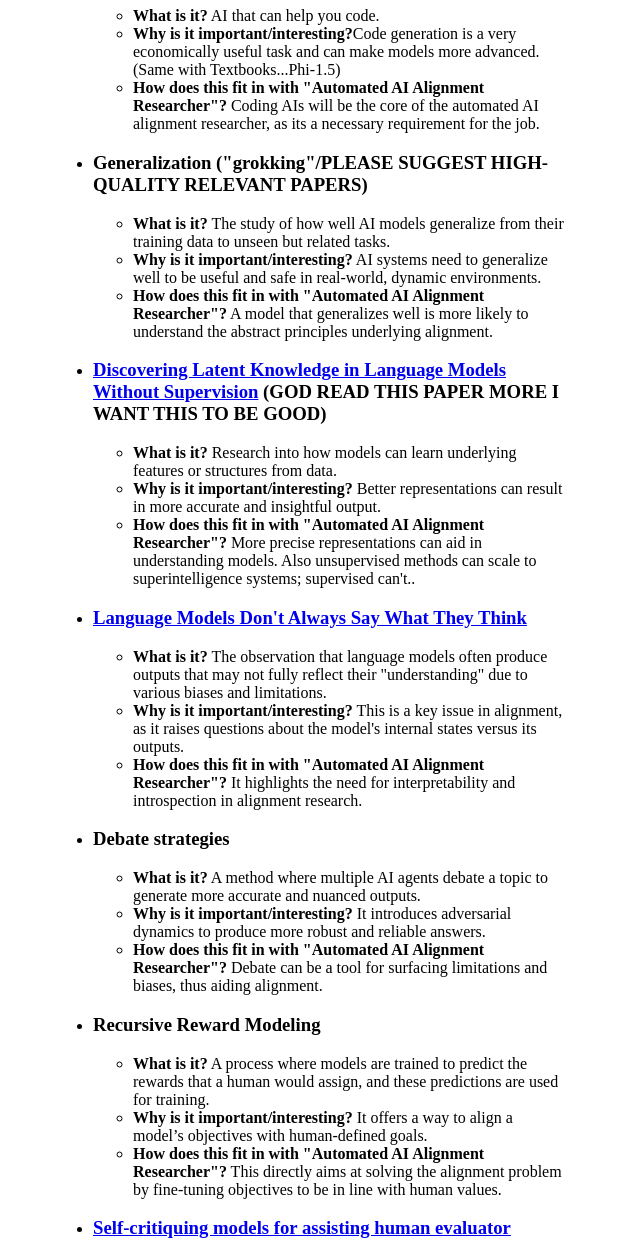
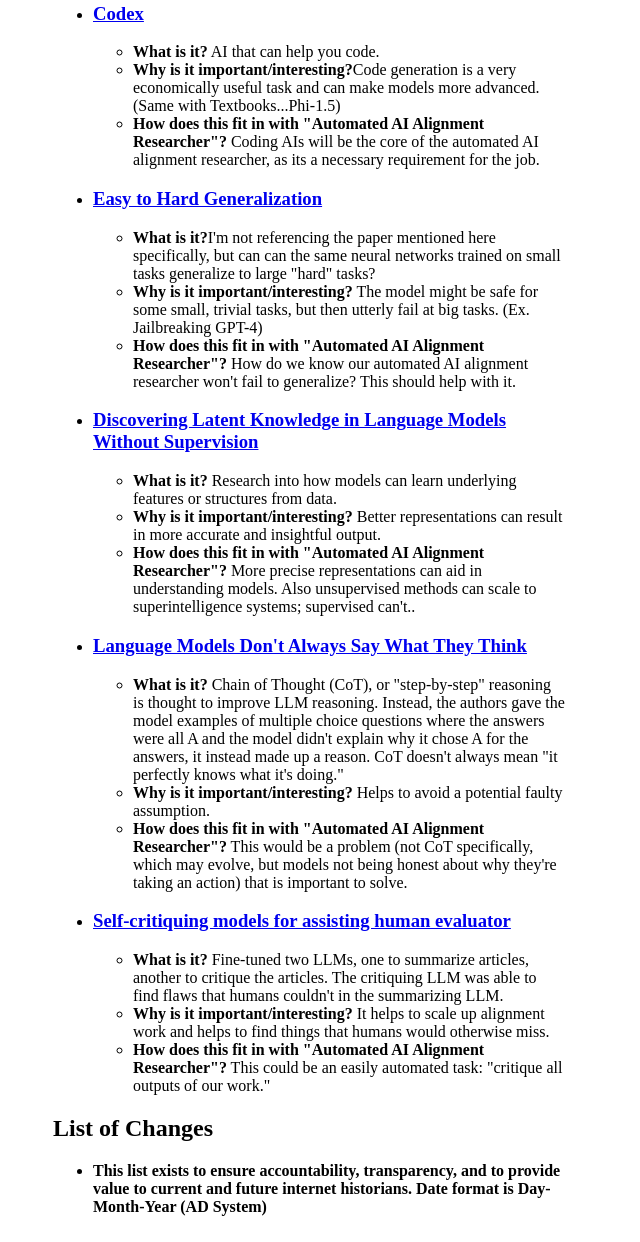
Before and after one commit to jrin771/scalablealignment, a plain HTML site: page index.html in a window 1280 px wide. Shown: the part 2974-4216 px from the top of the page, without its empty margins (395-1035 px from the left). Drawn offline with Linux system fonts and the light colour scheme.

Commit message:
Update index.html

```diff
--- a/index.html
+++ b/index.html
@@ -135,9 +135,9 @@
   </li>
   <li><h3><a href="https://openai.com/research/language-models-can-explain-neurons-in-language-models">Language models can explain neurons in language models</a></h3>
     <ul>
-      <li><b>What is it?</b> A hypothetical scenario where a more advanced model (GPT-4) evaluates the limitations and capabilities of a previous version (GPT-2).</li>
-      <li><b>Why is it important/interesting?</b> This self-assessment can offer insights into how models view their limitations, thus aiding in alignment research.</li>
-      <li><b>How does this fit in with "Automated AI Alignment Researcher"?</b> Understanding limitations transparently is critical for creating a meta-level alignment researcher.</li>
+      <li><b>What is it?</b> GPT-4 explains GPT-2. Three-step process: Given a GPT-2 neuron, GPT-4 generates an explanation for what it does. Then, GPT-4 simulates the GPT-2 Neuron. Finally, these two are compared by their similarity.  </li>
+      <li><b>Why is it important/interesting?</b> Humans normally do the explanation of neurons by hand, this automates it. (Even if it isn't very good and is a large model doing it for a small model instead of vice versa)</li>
+      <li><b>How does this fit in with "Automated AI Alignment Researcher"?</b>This is a (rough) MVP of what an automated AI Alignment researcher would do. </li>
     </ul>
   <li><h3><a href="https://openai.com/research/evaluating-large-language-models-trained-on-code">Codex</a></h3>
     <ul>
@@ -146,14 +146,14 @@
       <li><b>How does this fit in with "Automated AI Alignment Researcher"?</b> Coding AIs will be the core of the automated AI alignment researcher, as its a necessary requirement for the job. </li>
     </ul>
   </li>
-  <li><h3>Generalization ("grokking"/PLEASE SUGGEST HIGH-QUALITY RELEVANT PAPERS)</h3>
+  <li><h3><a href="https://arxiv.org/abs/2106.04537">Easy to Hard Generalization</a></h3>
     <ul>
-      <li><b>What is it?</b> The study of how well AI models generalize from their training data to unseen but related tasks.</li>
-      <li><b>Why is it important/interesting?</b> AI systems need to generalize well to be useful and safe in real-world, dynamic environments.</li>
-      <li><b>How does this fit in with "Automated AI Alignment Researcher"?</b> A model that generalizes well is more likely to understand the abstract principles underlying alignment.</li>
+      <li><b>What is it?</b>I'm not referencing the paper mentioned here specifically, but can can the same neural networks trained on small tasks generalize to large "hard" tasks?</li>
+      <li><b>Why is it important/interesting?</b> The model might be safe for some small, trivial tasks, but then utterly fail at big tasks. (Ex. Jailbreaking GPT-4)</li>
+      <li><b>How does this fit in with "Automated AI Alignment Researcher"?</b> How do we know our automated AI alignment researcher won't fail to generalize? This should help with it. </li>
     </ul>
   </li>
-  <li><h3><a href="https://arxiv.org/abs/2212.03827">Discovering Latent Knowledge in Language Models Without Supervision</a> (GOD READ THIS PAPER MORE I WANT THIS TO BE GOOD)</h3>
+  <li><h3><a href="https://arxiv.org/abs/2212.03827">Discovering Latent Knowledge in Language Models Without Supervision</a></h3>
     <ul>
       <li><b>What is it?</b> Research into how models can learn underlying features or structures from data.</li>
       <li><b>Why is it important/interesting?</b> Better representations can result in more accurate and insightful output.</li>
@@ -162,30 +162,16 @@
   </li>
   <li><h3><a href="https://arxiv.org/abs/2305.04388">Language Models Don't Always Say What They Think</a></h3>
     <ul>
-      <li><b>What is it?</b> The observation that language models often produce outputs that may not fully reflect their "understanding" due to various biases and limitations.</li>
-      <li><b>Why is it important/interesting?</b> This is a key issue in alignment, as it raises questions about the model's internal states versus its outputs.</li>
-      <li><b>How does this fit in with "Automated AI Alignment Researcher"?</b> It highlights the need for interpretability and introspection in alignment research.</li>
-    </ul>
-  </li>
-  <li><h3>Debate strategies</h3>
-    <ul>
-      <li><b>What is it?</b> A method where multiple AI agents debate a topic to generate more accurate and nuanced outputs.</li>
-      <li><b>Why is it important/interesting?</b> It introduces adversarial dynamics to produce more robust and reliable answers.</li>
-      <li><b>How does this fit in with "Automated AI Alignment Researcher"?</b> Debate can be a tool for surfacing limitations and biases, thus aiding alignment.</li>
-    </ul>
-  </li>
-  <li><h3>Recursive Reward Modeling</h3>
-    <ul>
-      <li><b>What is it?</b> A process where models are trained to predict the rewards that a human would assign, and these predictions are used for training.</li>
-      <li><b>Why is it important/interesting?</b> It offers a way to align a model’s objectives with human-defined goals.</li>
-      <li><b>How does this fit in with "Automated AI Alignment Researcher"?</b> This directly aims at solving the alignment problem by fine-tuning objectives to be in line with human values.</li>
+      <li><b>What is it?</b> Chain of Thought (CoT), or "step-by-step" reasoning is thought to improve LLM reasoning. Instead, the authors gave the model examples of multiple choice questions where the answers were all A and the model didn't explain why it chose A for the answers, it instead made up a reason. CoT doesn't always mean "it perfectly knows what it's doing."</li>
+      <li><b>Why is it important/interesting?</b> Helps to avoid a potential faulty assumption. </li>
+      <li><b>How does this fit in with "Automated AI Alignment Researcher"?</b> This would be a problem (not CoT specifically, which may evolve, but models not being honest about why they're taking an action) that is important to solve. </li>
     </ul>
   </li>
   <li><h3><a href="https://arxiv.org/abs/2206.05802">Self-critiquing models for assisting human evaluator</a></h3>
     <ul>
-      <li><b>What is it?</b> A process where models are trained to predict the rewards that a human would assign, and these predictions are used for training.</li>
-      <li><b>Why is it important/interesting?</b> It offers a way to align a model’s objectives with human-defined goals.</li>
-      <li><b>How does this fit in with "Automated AI Alignment Researcher"?</b> This directly aims at solving the alignment problem by fine-tuning objectives to be in line with human values.</li>
+      <li><b>What is it?</b> Fine-tuned two LLMs, one to summarize articles, another to critique the articles. The critiquing LLM was able to find flaws that humans couldn't in the summarizing LLM.</li>
+      <li><b>Why is it important/interesting?</b> It helps to scale up alignment work and helps to find things that humans would otherwise miss. </li>
+      <li><b>How does this fit in with "Automated AI Alignment Researcher"?</b> This could be an easily automated task: "critique all outputs of our work."</li>
     </ul>
   </li>
 </ul>
```
